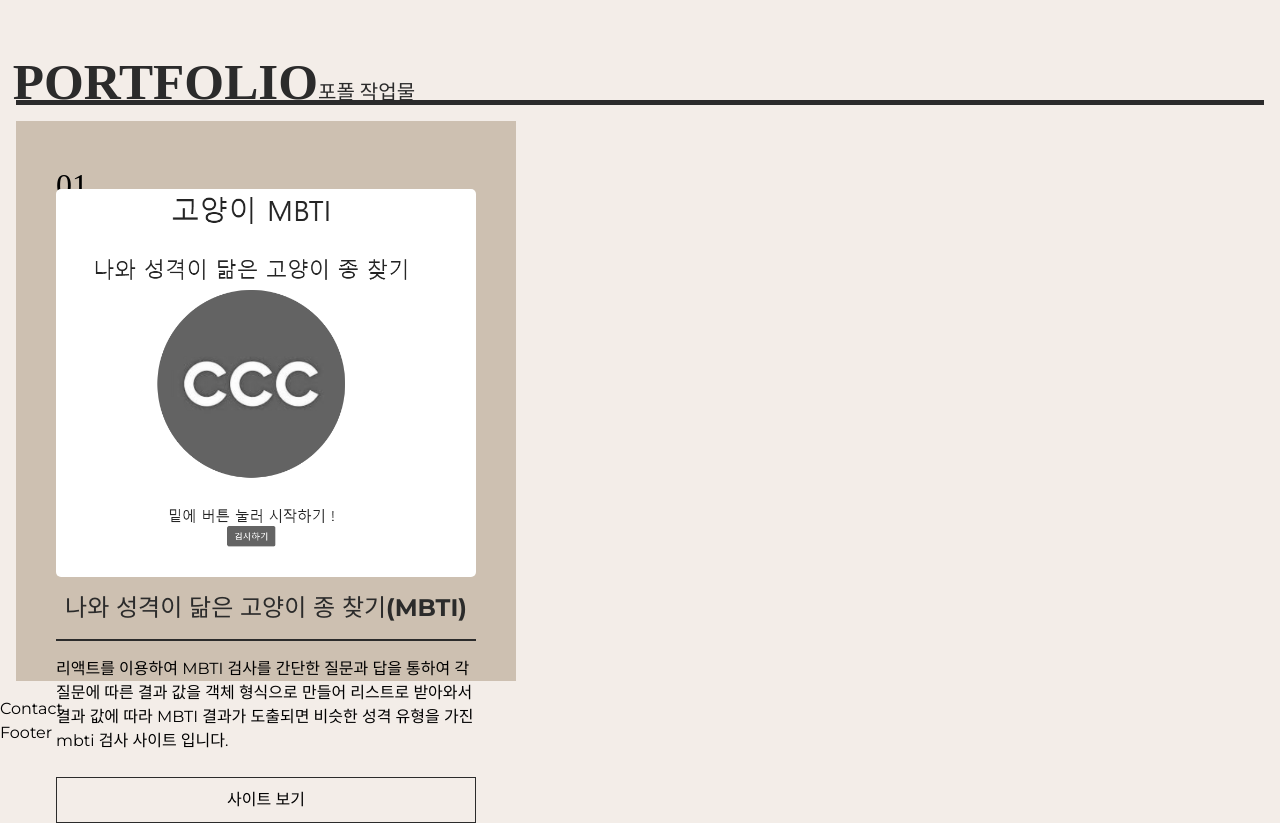
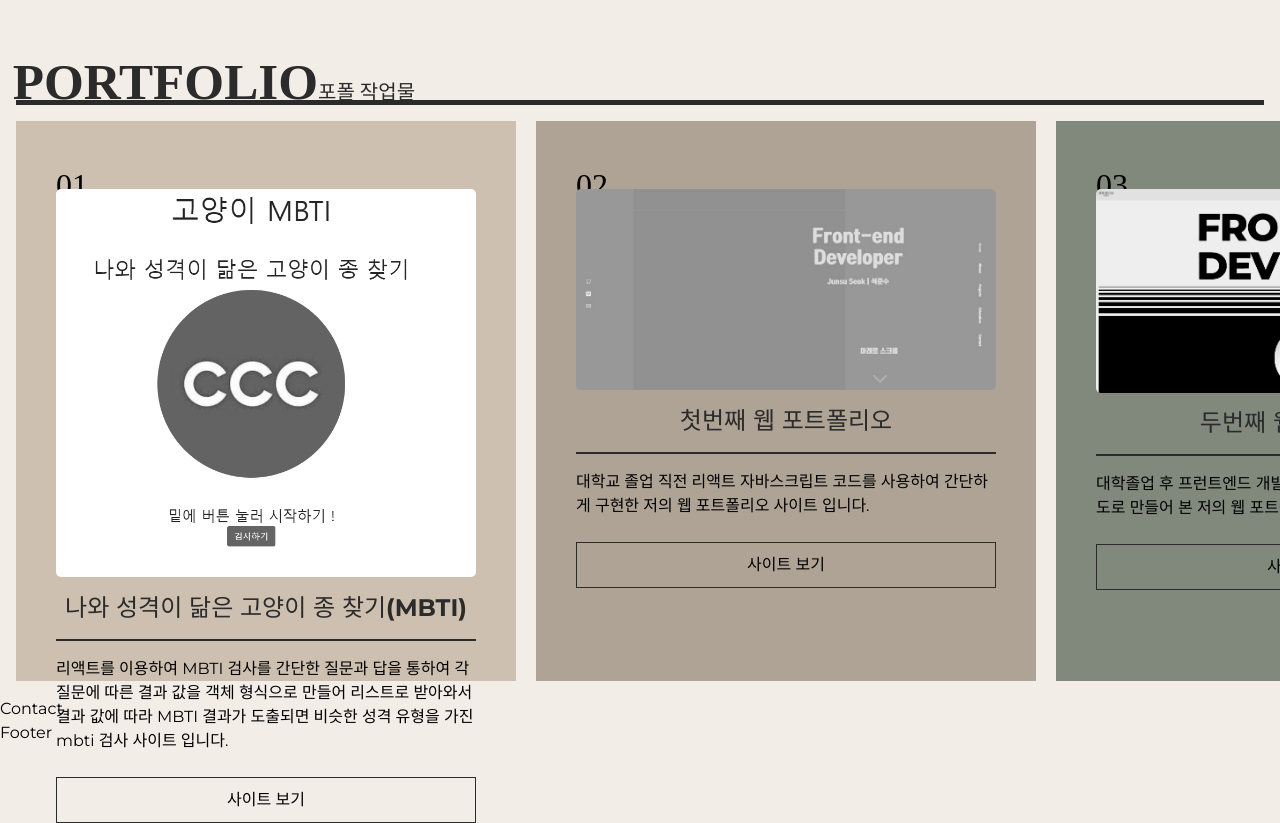
Before and after one commit to seok28/seok2024, a React (Create React App) app: page /#/ in a window 1280 px wide. Shown: the part 3740-4563 px from the top of the page. Built offline with nearby package versions, Linux system fonts and the light colour scheme; a small style sheet from the web is missing; a web font is replaced by a local one.

Commit message:
port 2 port 3 add

```diff
--- a/src/components/Port.jsx
+++ b/src/components/Port.jsx
@@ -1,6 +1,8 @@
 import React from "react";
 
 import port1 from "../assets/img/port1.jpg";
+import port2 from "../assets/img/port2.jpg";
+import port3 from "../assets/img/port3.jpg";
 
 const Port = () => {
     return (
@@ -22,6 +24,31 @@
                         </p>
                         <a href="https://catmbti0928.netlify.app/" target="_blank" className="site" rel="noreferrer">사이트 보기</a>
                     </article>
+
+                    <article className="port__item p2">
+                        <span className="num">02.</span>
+                        <a href="https://github.com/seok28/web_portfolio" target="_blank" className="img" rel="noreferrer">
+                            <img src= {port2} alt="웹 포트폴리오1" />
+                        </a>
+                        <h3 className="title">첫번째 웹 포트폴리오 </h3>
+                        <p className="desc">
+                            대학교 졸업 직전 리액트 자바스크립트 코드를 사용하여 간단하게 구현한 저의 웹 포트폴리오 사이트 입니다.
+                        </p>
+                        <a href="https://seok28.github.io/web_portfolio/" target="_blank" className="site" rel="noreferrer">사이트 보기</a>
+                    </article>
+
+                    <article className="port__item p3">
+                        <span className="num">03.</span>
+                        <a href="https://github.com/seok28/seok2024" target="_blank" className="img" rel="noreferrer">
+                            <img src= {port3} alt="웹 포트폴리오2" />
+                        </a>
+                        <h3 className="title">두번째 웹 포트폴리오 </h3>
+                        <p className="desc">
+                            대학졸업 후 프런트엔드 개발 취업 구인 구직 중 리액트 공부 용도로 만들어 본 저의 웹 포트폴리오 사이트 입니다.
+                        </p>
+                        <a href="https://seok28.github.io/seok2024/" target="_blank" className="site" rel="noreferrer">사이트 보기</a>
+                    </article>
+
                 </div>
             </div>
         </section>
```
Also changed, not shown: src/assets/img/port2.jpg (added), src/assets/img/port3.jpg (added).
